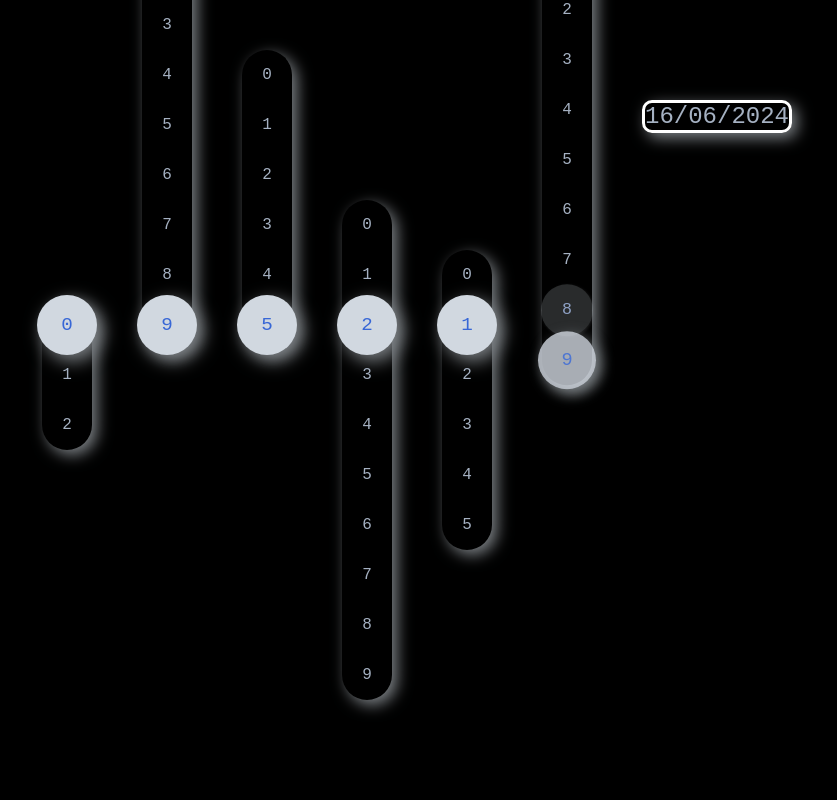
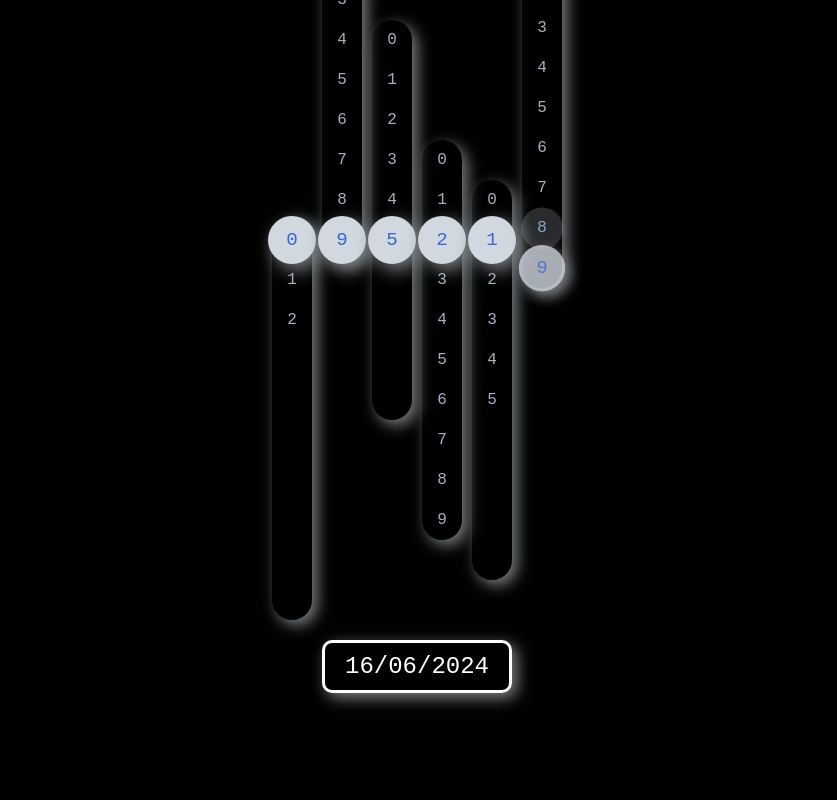
Before and after one commit to harikrishnan669/DigitalCLock, a plain HTML site: page index.html in a window 1280 px wide. Shown: the whole page, without its empty margins (223-1060 px from the left). Drawn offline with Linux system fonts and the light colour scheme.

Commit message:
Update style.css

```diff
--- a/style.css
+++ b/style.css
@@ -1,5 +1,5 @@
 :root {
-    --item-size: 50px;
+    --item-size: 40px;
     --bg-color: #d1d8e0;
     --text-selectcolor: #a5b1c2;
     --text-primary: #3867d6;
@@ -8,38 +8,38 @@
 
 body {
     margin: 0;
-    width: 100vw;
-    height: 90vh;
     font-family: "JetBrains Mono", monospace;
     background: var(--bg-color);
-    background-color:black;
+    background: black;
 }
 
 .container {
     margin: auto;
-    padding-top: 100px;
-    width: fit-content;
+    padding-top: 200px;
+    max-width: 100%;
+    width: 90%;
     display: flex;
-    gap: 50px;
-    align-items: flex-start;
+    flex-direction: column;
+    align-items: center;
 }
 
 .clock-container {
     display: flex;
-    gap: 50px;
-    align-items: flex-start;
-  margin-top: 200px;
-  text-align: center;
+    flex-wrap: wrap;
+    gap: 10px;
+    justify-content: center;
+    margin-top: 20px;
 }
+
 .date-container {
-    padding-center: 20px;
+    padding: 10px 20px;
     text-align: center;
     font-size: 1.5em;
     color: white;
     border: 3px solid white;
-  border-radius: 10px;
-  box-shadow:var(--box-shadow);
-  color:var(--text-selectcolor);
+    border-radius: 10px;
+    box-shadow: var(--box-shadow);
+    margin-top: 20px;
 }
 
 .stripe {
```
